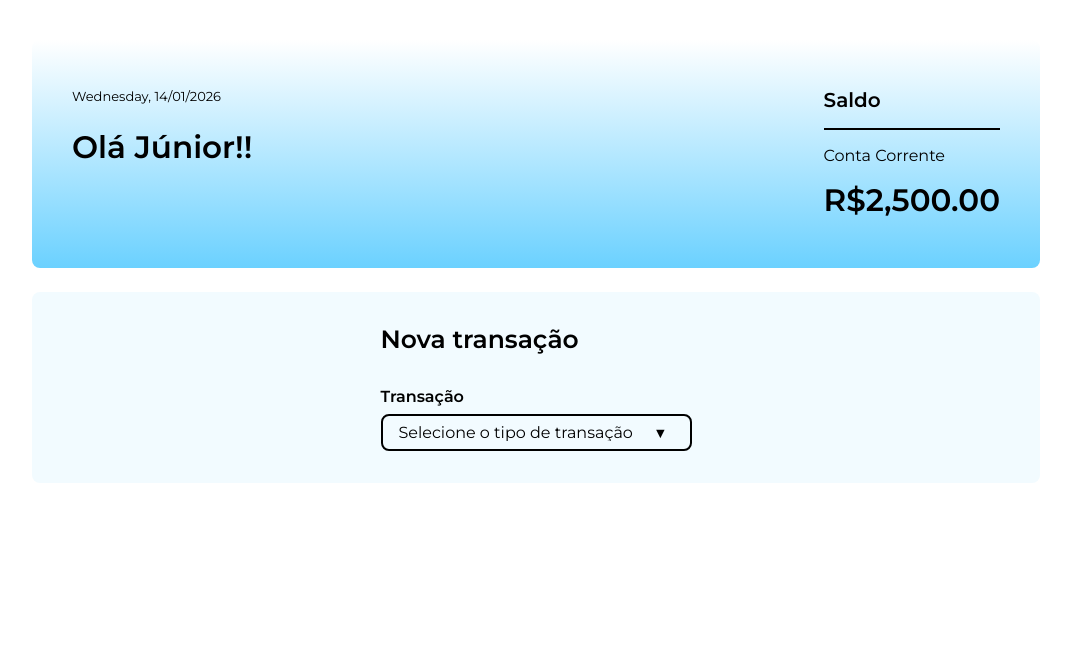
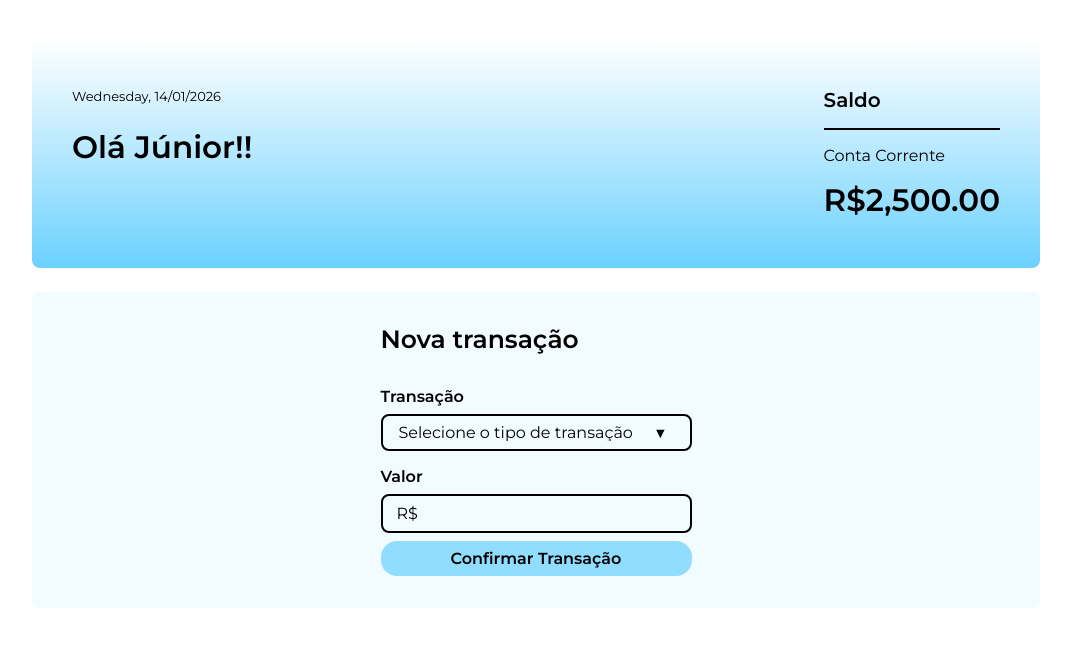
Before and after one commit to LoriJr/Alura-anybank, an Angular app: page / in a window 1280 px wide. Shown: the top 646 px of the page, without its empty margins (104-1175 px from the left). Built offline with nearby package versions, Linux system fonts and the light colour scheme.

Commit message:
adicionado botão e input de valores

```diff
--- a/src/app/form-nova-transacao/form-nova-transacao.css
+++ b/src/app/form-nova-transacao/form-nova-transacao.css
@@ -73,3 +73,71 @@
   appearance: none;
   background-color: transparent;
 }
+
+.input-wrapper {
+  appearance: none;
+}
+
+.input-wrapper {
+  position: relative;
+}
+
+
+.input-wrapper::before {
+  position: absolute;
+  content: "R$";
+  top: 0.5938rem;
+  left: 1rem;
+
+
+  color: var(--cinza-escuro);
+  font-size: 1rem;
+  font-weight: 400;
+}
+
+
+.input-wrapper:has(.input-valor-transacao:not(:placeholder-shown))::before {
+  color: var(--preto);
+}
+
+
+.input-valor-transacao {
+  width: 100%;
+  padding-left: 2.88rem;
+  background-color: transparent;
+}
+
+
+.input-valor-transacao::placeholder {
+  color: var(--cinza-escuro);
+  font-size: 1rem;
+  font-weight: 400;
+}
+
+
+.botao-confirmar-transacao {
+  border-radius: 1rem;
+  background: var(--azul-destaques);
+  font-size: 1rem;
+  font-weight: 600;
+  cursor: pointer;
+
+
+  display: flex;
+  padding: 0.5rem 1rem;
+  justify-content: center;
+  align-items: center;
+  gap: 0.625rem;
+
+  transition: background-color .3s;
+}
+
+
+.botao-confirmar-transacao:hover {
+  background: var(--azul-hover);
+}
+
+
+.botao-confirmar-transacao:focus {
+  background: var(--azul-pressionado);
+}
--- a/src/app/form-nova-transacao/form-nova-transacao.html
+++ b/src/app/form-nova-transacao/form-nova-transacao.html
@@ -13,6 +13,14 @@
           </select>
         </div>
       </label>
+
+      <label class="campo-grupo">
+        Valor
+        <div class="input-wrapper">
+          <input type="number" min="0.01" step="0.01" name="valor" class="campo input-valor-transacao" required>
+        </div>
+        <button class="botao-confirmar-transacao">Confirmar Transação</button>
+      </label>
     </div>
   </form>
 </main>
```
